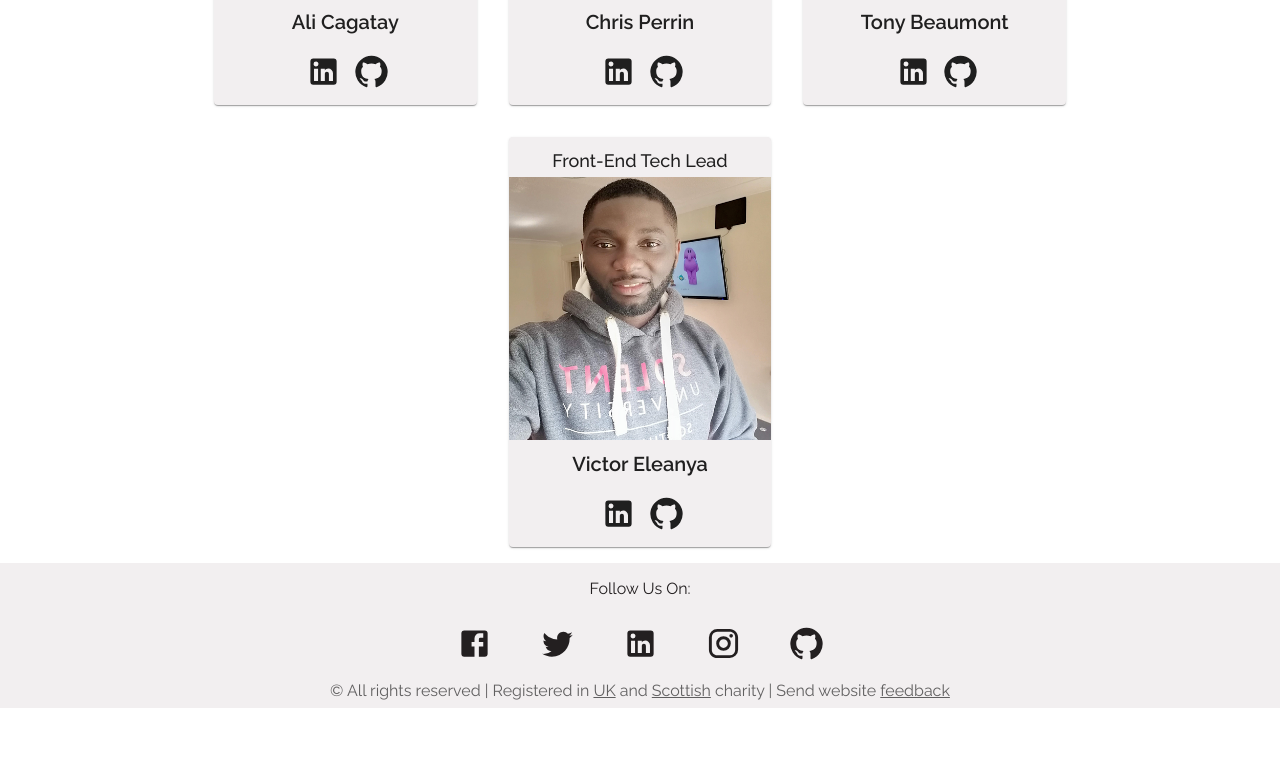
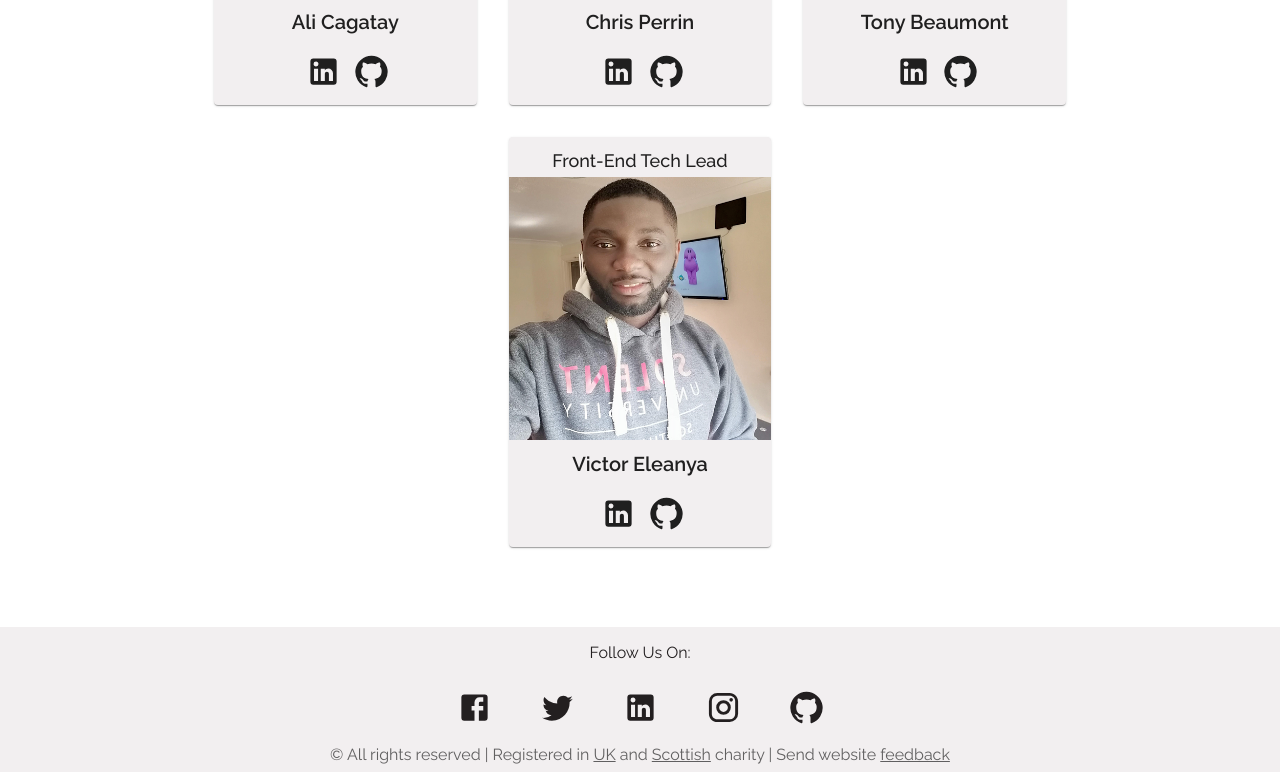
Before and after one commit to SaadiaELF/wm4-1-techieelites-feedbacktracker, a React (Create React App) app in the folder client/: page /about in a window 1280 px wide. Shown: the part 1201-1973 px from the top of the page. Before the commit the page ends 1909 px from the top, so only its background shows below. Built offline with nearby package versions, Linux system fonts and the light colour scheme.

Commit message:
Revert "fixed style"
This reverts commit b383239e7382699a537f4abde31c972bbb174898.

```diff
--- a/client/src/App.css
+++ b/client/src/App.css
@@ -12,10 +12,10 @@ body {
 .App {
     display: flex;
     flex-direction: column;
-    min-height: 100%;
+    min-height: 100vh;
+
 }
 
 .main {
     flex: 1;
-    padding-bottom: 1rem;
 }
--- a/client/src/components/Footer.js
+++ b/client/src/components/Footer.js
@@ -50,6 +50,7 @@ function Footer() {
 			sx={{
 				backgroundColor: "#f2eff0",
 				width: "100%",
+				marginTop: "5rem",
 			}}
 		>
 			<Container
```
